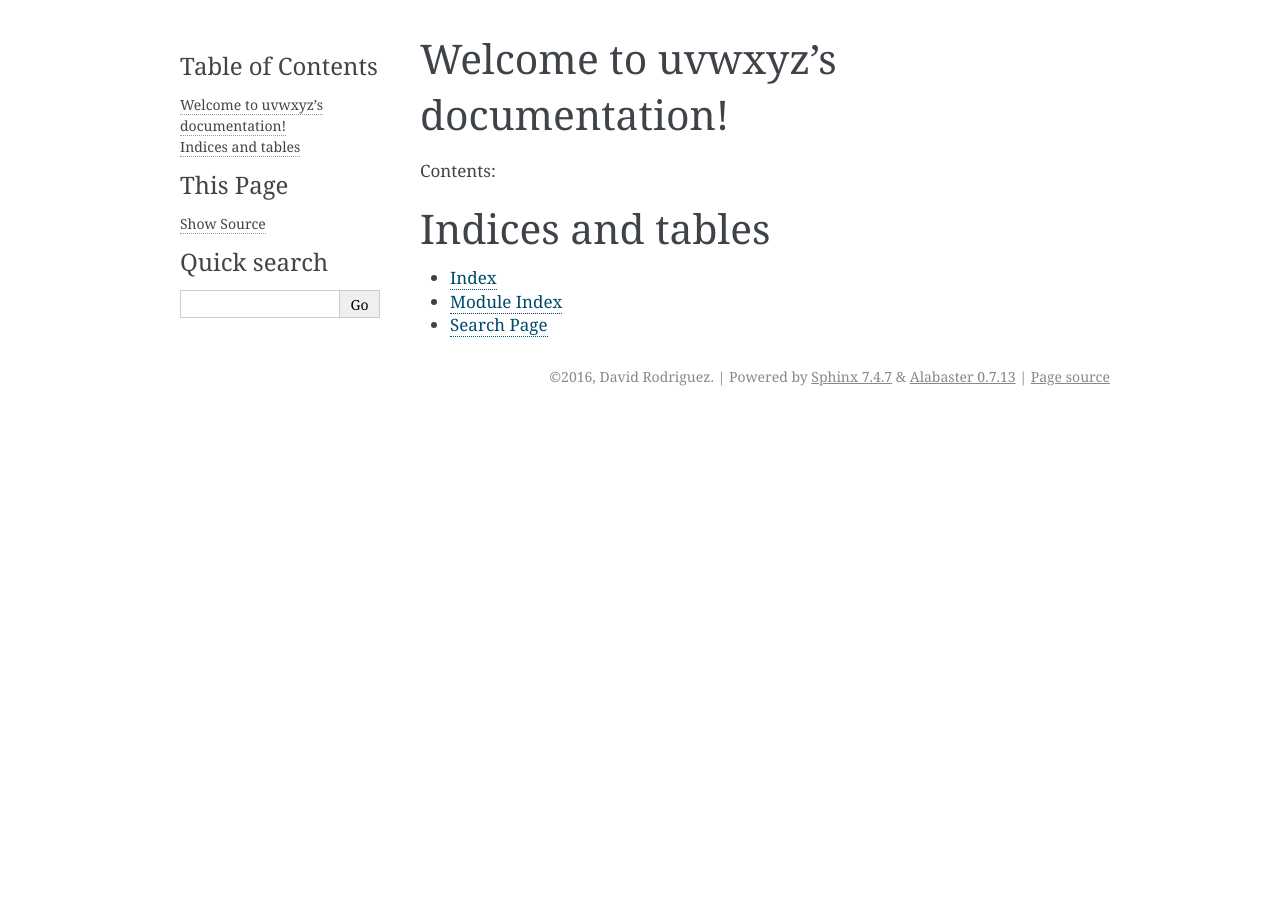
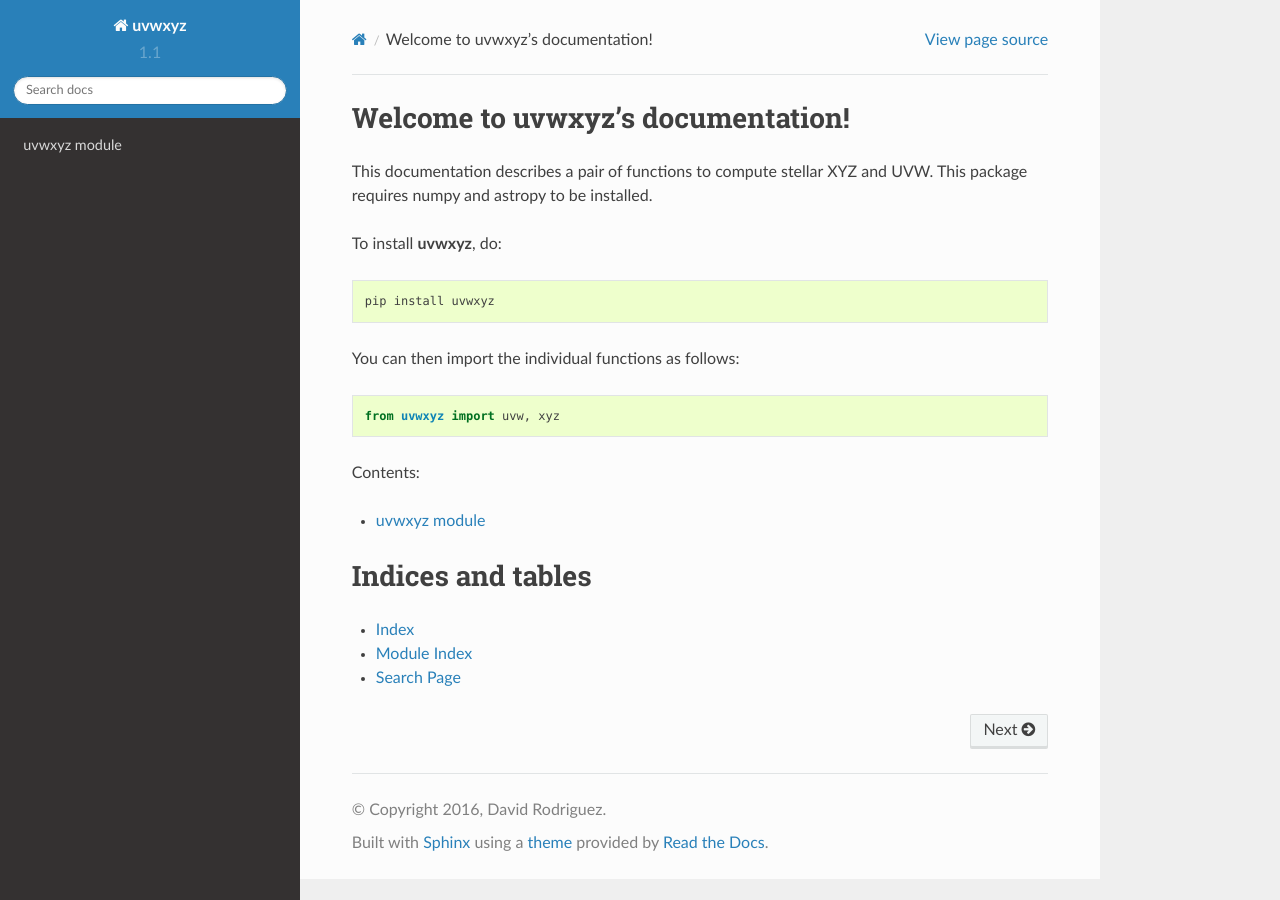
Before and after one commit to dr-rodriguez/uvwxyz, a Sphinx documentation site: the page built from docs/index.rst, in a window 1280 px wide. Built offline with Sphinx 7.4.7 and the Read the Docs theme 2.0.0, drawn with Linux system fonts in a browser that asks for light colours.

Commit message:
update to sphinx and readthedocs documentation

```diff
--- a/docs/conf.py
+++ b/docs/conf.py
@@ -28,7 +28,7 @@ import os
 # Add any Sphinx extension module names here, as strings. They can be
 # extensions coming with Sphinx (named 'sphinx.ext.*') or your custom
 # ones.
-extensions = []
+extensions = ['sphinx.ext.autodoc','sphinx.ext.napoleon','sphinx.ext.autosummary']
 
 # Add any paths that contain templates here, relative to this directory.
 templates_path = ['_templates']
@@ -106,7 +106,14 @@ todo_include_todos = False
 
 # The theme to use for HTML and HTML Help pages.  See the documentation for
 # a list of builtin themes.
-html_theme = 'alabaster'
+# html_theme = 'alabaster'
+import os
+on_rtd = os.environ.get('READTHEDOCS', None) == 'True'
+
+if not on_rtd:  # only import and set the theme if we're building docs locally
+    import sphinx_rtd_theme
+    html_theme = 'sphinx_rtd_theme'
+    html_theme_path = [sphinx_rtd_theme.get_html_theme_path()]
 
 # Theme options are theme-specific and customize the look and feel of a theme
 # further.  For a list of options available for each theme, see the
--- a/docs/index.rst
+++ b/docs/index.rst
@@ -6,12 +6,23 @@
 Welcome to uvwxyz's documentation!
 ==================================
 
+This documentation describes a pair of functions to compute stellar XYZ and UVW. This package requires numpy and astropy to be installed.
+
+To install **uvwxyz**, do::
+
+    pip install uvwxyz
+
+You can then import the individual functions as follows::
+
+    from uvwxyz import uvw, xyz
+
+
 Contents:
 
 .. toctree::
    :maxdepth: 2
 
-
+   uvwxyz
 
 Indices and tables
 ==================
--- /dev/null
+++ b/docs/uvwxyz.rst
@@ -0,0 +1,7 @@
+uvwxyz module
+==============
+
+.. automodule:: uvwxyz.uvwxyz
+   :members:
+   :undoc-members:
+   :show-inheritance:
```
